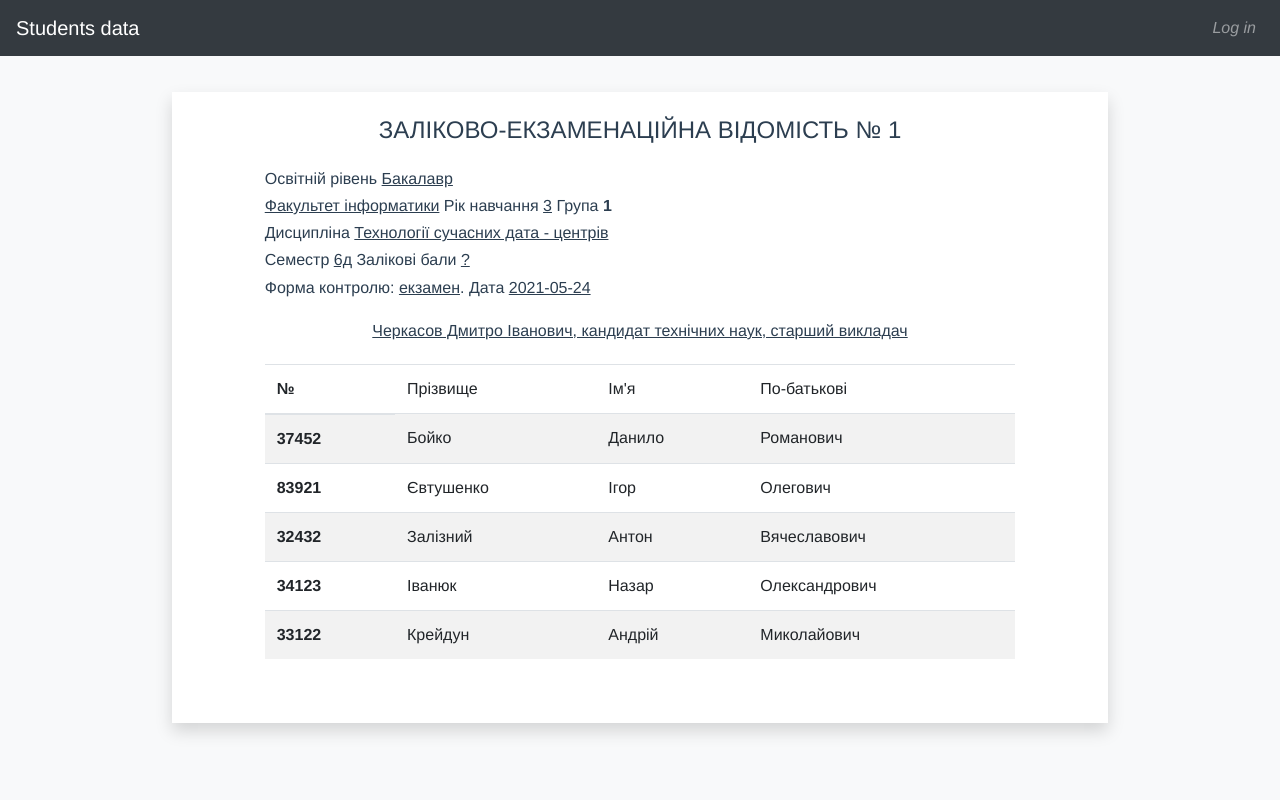
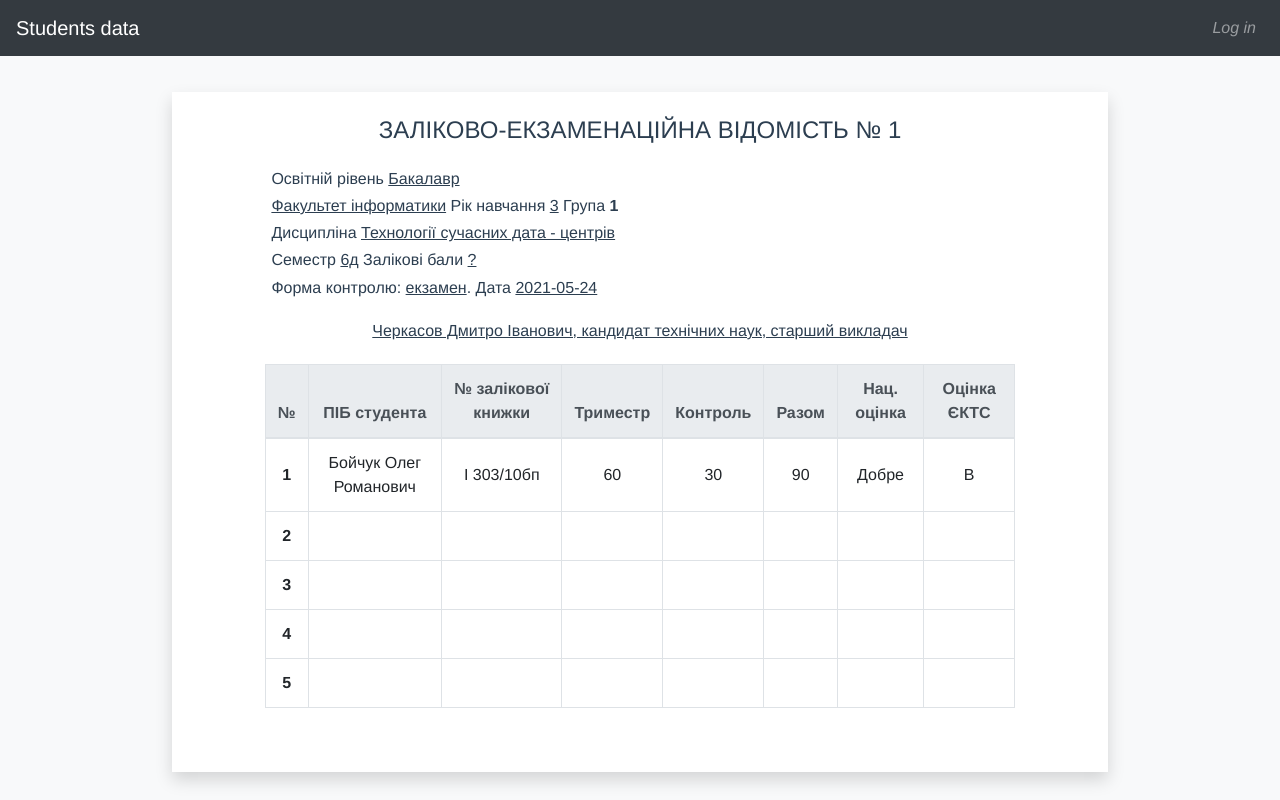
Before and after one commit to BlaD200/students-data-web, a Vue app: page /statement/1 in a window 1280 px wide. Built offline with nearby package versions, Linux system fonts and the light colour scheme.

Commit message:
Added table for student in statement

```diff
--- a/src/components/tables/StatementStudentsTable.vue
+++ b/src/components/tables/StatementStudentsTable.vue
@@ -1,10 +1,76 @@
 <template>
+    <div>
+        <loader v-if="loading" class="text-center mb-0 p-2" size="sm"/>
 
+        <table v-if="statementStudents.length > 0 & !loading"
+               class="text-wrap table table-hover table-bordered table-responsive-sm b-table-no-border-collapse"
+        >
+            <thead class="thead-light">
+            <tr class="text-center">
+                <th>№</th>
+                <th>ПІБ студента</th>
+                <th>№ залікової книжки</th>
+                <th>
+                    <span v-b-tooltip.top
+                          title='Форма контролю: теза/залік/екзамен'>
+                        Триместр
+                    </span>
+                </th>
+                <th>
+                    <span v-b-tooltip.top
+                          title='Форма контролю: теза/залік/екзамен'>
+                        Контроль
+                    </span>
+                </th>
+                <th>Разом</th>
+                <th>Нац. оцінка</th>
+                <th>Оцінка ЄКТС</th>
+            </tr>
+            </thead>
+
+            <tbody>
+
+            <tr class="text-center align-middle"
+                :key="student.statement_no" v-for="student in statementStudents"
+                @click="$router.push({name: 'Student', params: {id: `${student.studentNo}`}})"
+                style="cursor: pointer;">
+                <th class="align-middle">{{ statementStudents.indexOf(student) + 1 }}</th>
+                <td class="align-middle">{{ student.studentPIB }}</td>
+                <td class="align-middle">{{ student.studentNo }}</td>
+                <td class="align-middle">{{ student.semesterGrade }}</td>
+                <td class="align-middle">{{ student.controlGrade }}</td>
+                <td class="align-middle">{{ student.totalGrade }}</td>
+                <td class="align-middle">{{ student.nationalGrade }}</td>
+                <td class="align-middle">{{ student.ectsGrade }}</td>
+            </tr>
+            </tbody>
+        </table>
+
+        <div v-else-if="!loading">
+            <h3 class="text-center mt-3 text-muted mb-0"> Дані відсутні </h3>
+        </div>
+    </div>
 </template>
 
 <script>
+import Loader from "@/components/Loader";
+
 export default {
-name: "StatementStudentsTable"
+    name: "StatementStudentsTable",
+    components: {
+        Loader
+    },
+    props: {
+        statementStudents: {
+            type: Array,
+            required: true
+        },
+        loading: {
+            type: Boolean,
+            required: true
+        }
+    },
+    methods: {}
 }
 </script>
 
--- a/src/components/tables/StudentTable.vue
+++ b/src/components/tables/StudentTable.vue
@@ -7,9 +7,9 @@
             <thead>
             <tr>
                 <th>№</th>
-                <td>Прізвище</td>
-                <td>Ім'я</td>
-                <td>По-батькові</td>
+                <th>Прізвище</th>
+                <th>Ім'я</th>
+                <th>По-батькові</th>
             </tr>
             </thead>
 
--- a/src/view/Statement.vue
+++ b/src/view/Statement.vue
@@ -8,7 +8,7 @@
                     </b-col>
                 </b-row>
 
-                <b-row class="justify-content-center">
+                <b-row class="justify-content-center px-2">
                     <b-col lg="10">
                         <h6 class="statement-header-common">
                             Освітній рівень
@@ -53,7 +53,9 @@
 
                 <b-row class="justify-content-center mt-3 mb-5">
                     <b-col lg="10">
-                        <student-table :students="students" :loading="studentsLoading"></student-table>
+                        <statement-students-table
+                            :statement-students="students" :loading="studentsLoading">
+                        </statement-students-table>
                     </b-col>
                 </b-row>
             </b-col>
@@ -62,11 +64,11 @@
 </template>
 
 <script>
-import StudentTable from "@/components/tables/StudentTable";
+import StatementStudentsTable from "@/components/tables/StatementStudentsTable";
 
 export default {
     name: "Statement",
-    components: {StudentTable},
+    components: {StatementStudentsTable},
     data() {
         return {
             statementHeader: {
@@ -87,11 +89,13 @@ export default {
 
             students: [
                 {
-                    "studentCode": 4,
-                    "studentSurname": "Бойко",
-                    "studentName": "Данило",
-                    "studentPatronymic": "Романович",
-                    "studentRecordBook": "37452"
+                    studentPIB: "Бойчук Олег Романович",
+                    studentNo: "І 303/10бп",
+                    semesterGrade: 60,
+                    controlGrade: 30,
+                    totalGrade: 90,
+                    nationalGrade: "Добре",
+                    ectsGrade: 'B'
                 }, {
                     "studentCode": 3,
                     "studentSurname": "Євтушенко",
```
